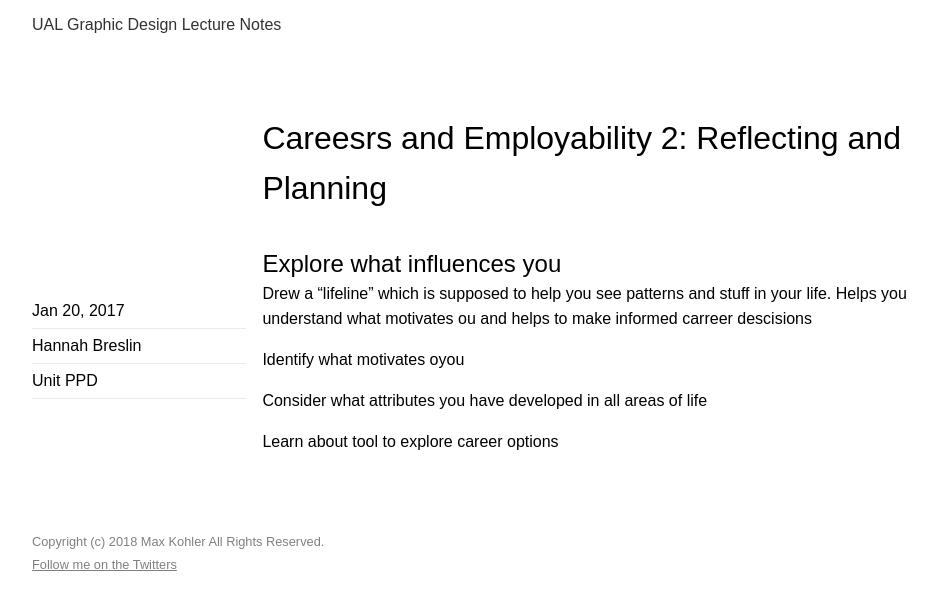
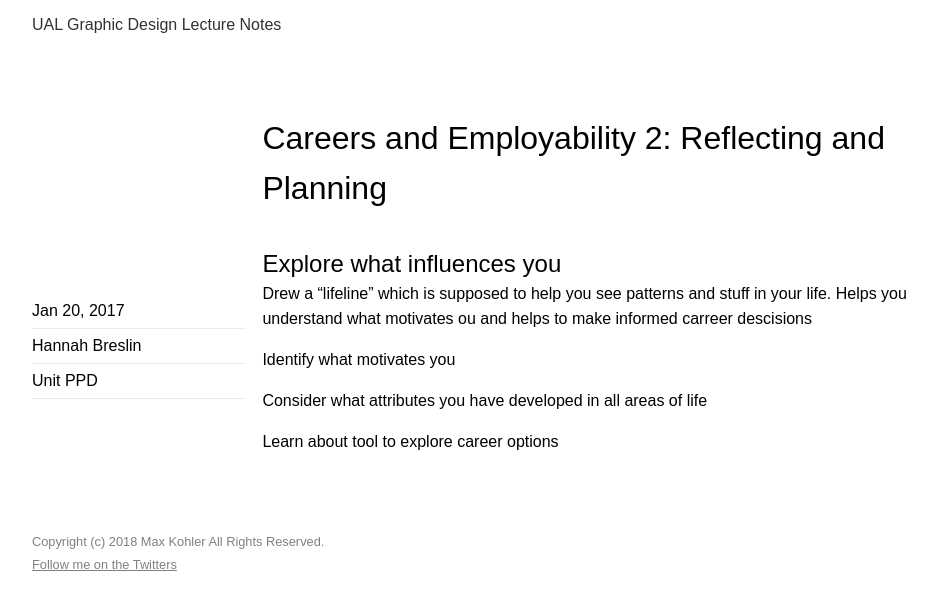
Before and after one commit to awesomephant/notes, a Jekyll site: the page built from _posts/2017-01-20-careers-2.markdown, in a window 1280 px wide. Shown: the top 610 px of the page, without its empty margins (32-969 px from the left). Built offline with Jekyll 4.4.1, drawn with Linux system fonts in a browser that asks for light colours; nearby versions of some CDN libraries.

Commit message:
Fix type

```diff
--- a/_posts/2017-01-20-careers-2.markdown
+++ b/_posts/2017-01-20-careers-2.markdown
@@ -1,6 +1,6 @@
 ---
 layout: post
-title: "Careesrs and Employability 2: Reflecting and Planning"
+title: "Careers and Employability 2: Reflecting and Planning"
 date: 2017-01-20 10:00:00
 teacher: "Hannah Breslin"
 unit: 'PPD'
@@ -12,7 +12,7 @@ thumb: ""
 
 Drew a "lifeline" which is supposed to help you see patterns and stuff in your life. Helps you understand what motivates ou and helps to make informed carreer descisions
 
-Identify what motivates oyou
+Identify what motivates you
 
 Consider what attributes you have developed in all areas of life
 
```
